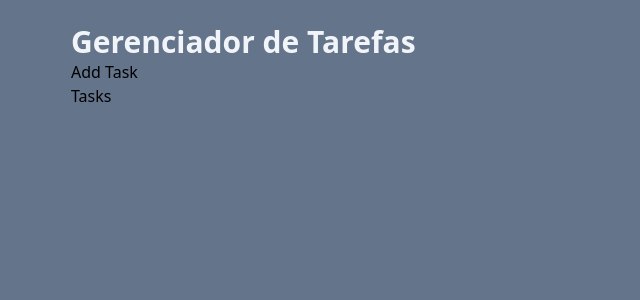
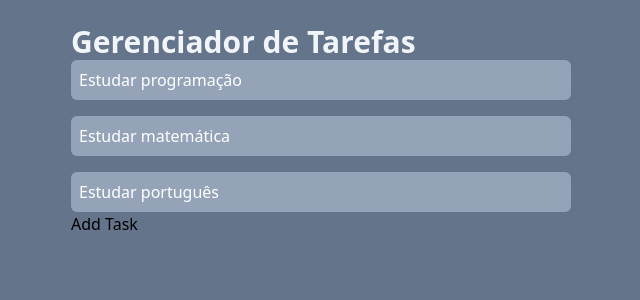
Before and after one commit to Caroline-An/curso-react, a React (Vite) app: page / in a window 1280 px wide. Shown: the top 300 px of the page, without its empty margins (319-959 px from the left). Built offline with nearby package versions, Linux system fonts and the light colour scheme.

Commit message:
renderizando os itens de cada tarefa

```diff
--- a/src/App.jsx
+++ b/src/App.jsx
@@ -31,8 +31,8 @@
         <h1 className="text-3xl text-slate-100 font-bold font-sans">
           Gerenciador de Tarefas
         </h1>
+        <Tasks tasks={tasks} />
         <AddTask />
-        <Tasks />
       </div>
     </div>
   );
--- a/src/components/Tasks.jsx
+++ b/src/components/Tasks.jsx
@@ -1,5 +1,13 @@
-function Tasks() {
-  return <h1>Tasks</h1>;
+function Tasks(props) {
+  return (
+    <ul className="space-y-4">
+      {props.tasks.map((task) => (
+        <li key={task.id} className="bg-slate-400 text-white p-2 rounded-md">
+          {task.text}
+        </li>
+      ))}
+    </ul>
+  );
 }
 
 export default Tasks;
```
